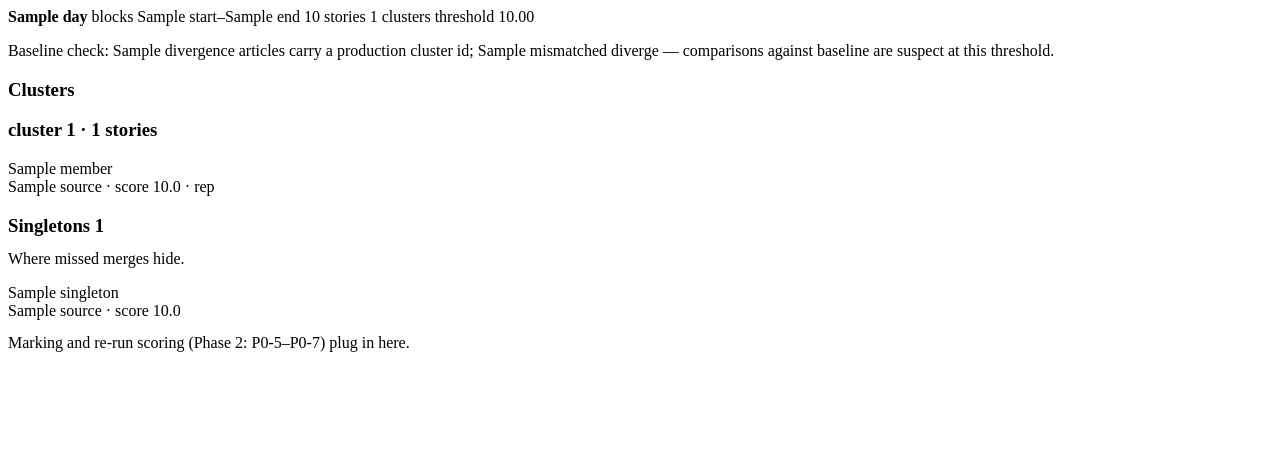
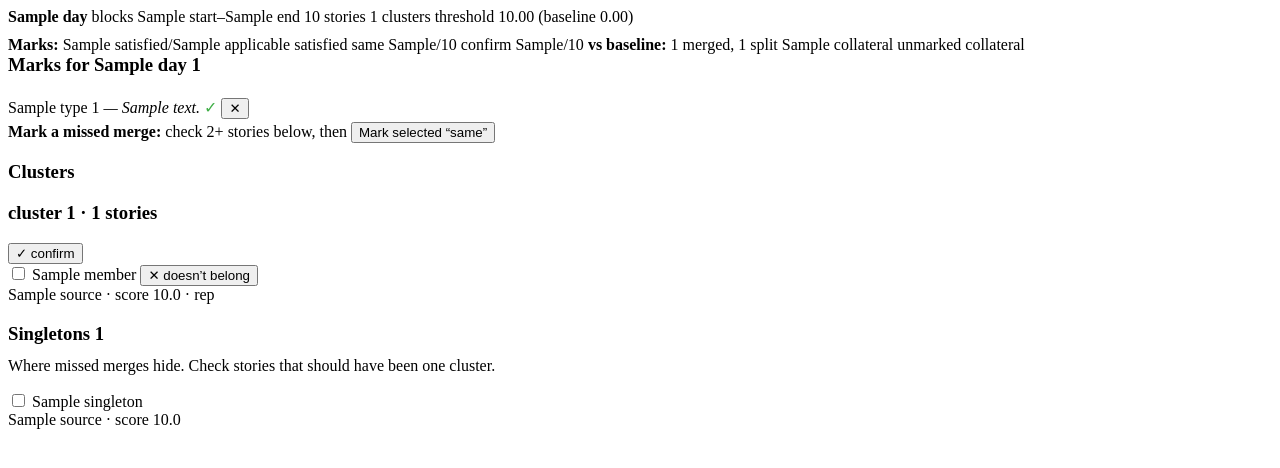
Before and after one commit to philoking/cruxwire-bench, a FastAPI app: template bench/web/templates/window.html in a window 1280 px wide. Shown: the top 468 px of the page. Run offline with FastAPI, Linux system fonts and the light colour scheme; the template is opened without the code that fills it: most values are stand-ins (such as "Sample title", 1, 10 or a date in 2020).

Commit message:
Phase 2: in-place marking, re-run, and scoring against marks
Implements P0-5..P0-7. The core tuning loop now works: mark a clustering
mistake, re-run at new params, and read the result scored against the marks.

- bench/marks.py: SQLite-backed marks store (bench-private). Marks are relations
  over article ids (same / not_same / confirm), deliberately untied to cluster,
  span, params, or model, so they stay valid as those change.
- bench/scoring.py: score a clustering vs marks (same satisfied, not_same
  honored, confirm held, n/a when ids absent), plus a baseline diff
  (newly merged/split pairs) and unmarked-collateral count.
- bench/web: window view gains selection checkboxes, "mark same", per-cluster
  confirm, per-member "doesn't belong", a marks list with delete, and a
  score + diff panel. Re-running at a non-baseline threshold shows the diff.
- tests/test_scoring.py: 8 tests pinning the scoring + diff logic.

Verified end-to-end over HTTP against the synthetic corpus.

Co-Authored-By: Claude Opus 4.8 (1M context) <noreply@anthropic.com>

```diff
--- a/bench/web/app.py
+++ b/bench/web/app.py
@@ -1,33 +1,37 @@
 """FastAPI + HTMX console.
 
-Phase 1 surface (spec P0-2..P0-4): pick a day, size a span from one 2-hour block
-up to the full day, and view the full clustering — every cluster and every
-singleton together — re-clustering as the span changes. Marking and re-run
-scoring (Phase 2) are stubbed with clear extension points.
+Phase 1 (P0-2..P0-4): pick a day, size a span, view the full clustering.
+Phase 2 (P0-5..P0-7): mark mistakes in place, re-run at new params, and score
+the result against the marks with a span-scoped diff vs the production baseline.
 """
 
 from __future__ import annotations
 
 from pathlib import Path
 
-from fastapi import FastAPI, Request
+from fastapi import FastAPI, Form, Request
 from fastapi.responses import HTMLResponse
 from fastapi.templating import Jinja2Templates
 
 from schema import SCHEMA_VERSION
-from .. import config, engine
+from .. import config, engine, marks, scoring
 from ..corpus import Corpus
 
 BASE = Path(__file__).parent
 templates = Jinja2Templates(directory=str(BASE / "templates"))
+app = FastAPI(title="Cruxwire Clustering Bench")
 
-app = FastAPI(title="Cruxwire Clustering Bench")
+# The faithful baseline clusters at production params (spec → Replay Fidelity).
+BASELINE_THRESHOLD = engine.DEFAULT_SIM_THRESHOLD
 
 
 def get_corpus() -> Corpus:
-    # Cheap to construct (in-memory DuckDB); one per request keeps it simple and
-    # avoids cross-request connection sharing. Optimize later if needed.
     return Corpus()
+
+
+def _id_map(articles: list[dict], result: engine.ClusterResult) -> dict[str, str]:
+    """index->cluster_id  ⇒  article_id->cluster_id (what scoring/marks speak)."""
+    return {articles[i]["id"]: cid for i, cid in result.cluster_id_of.items()}
 
 
 @app.get("/", response_class=HTMLResponse)
@@ -35,14 +39,9 @@ def home(request: Request):
     corpus = get_corpus()
     days = corpus.days()
     return templates.TemplateResponse(
-        request,
-        "day.html",
-        {
-            "days": days,
-            "schema_version": SCHEMA_VERSION,
-            "warning": corpus.schema_warning,
-            "corpus_dir": str(config.CORPUS_DIR),
-        },
+        request, "day.html",
+        {"days": days, "schema_version": SCHEMA_VERSION,
+         "warning": corpus.schema_warning, "corpus_dir": str(config.CORPUS_DIR)},
     )
 
 
@@ -51,67 +50,88 @@ def day_blocks(request: Request, day: str):
     corpus = get_corpus()
     blocks = corpus.blocks(day)
     return templates.TemplateResponse(
-        request,
-        "blocks.html",
+        request, "blocks.html",
         {"day": day, "blocks": blocks, "total": sum(b.story_count for b in blocks)},
     )
 
 
-@app.get("/window", response_class=HTMLResponse)
-def window(request: Request, day: str, start: str, end: str, threshold: float = engine.DEFAULT_SIM_THRESHOLD):
-    """The primary surface: full clustering for the current span."""
+def _render_window(request: Request, day: str, start: str, end: str, threshold: float):
+    """Cluster the span at `threshold`, score it against the day's marks, and
+    diff it against the production baseline. Shared by /window and mark actions."""
     corpus = get_corpus()
     articles = corpus.load_span(day, start, end)
-    result = engine.cluster(articles, sim_threshold=threshold)
 
-    # Baseline fidelity: does our re-cluster reproduce the recorded prod_cluster_id?
-    divergence = _baseline_divergence(articles, result)
+    current = engine.cluster(articles, sim_threshold=threshold)
+    cur_map = _id_map(articles, current)
+
+    day_marks = marks.list_marks(day)
+    score = scoring.score_marks(day_marks, cur_map)
+    unsatisfied = set(score.unsatisfied)
+    marked_ids = {i for m in day_marks for i in m.article_ids}
+
+    # Diff vs baseline (only meaningful when the operator has moved off prod params).
+    diff = None
+    collateral = 0
+    if abs(threshold - BASELINE_THRESHOLD) > 1e-9:
+        baseline = engine.cluster(articles, sim_threshold=BASELINE_THRESHOLD)
+        diff = scoring.diff_clusterings(_id_map(articles, baseline), cur_map)
+        collateral = scoring.collateral(diff, day_marks)
 
     clusters = [
-        {
-            "cluster_id": result.cluster_id_of[grp[0]],
-            "members": [articles[i] for i in grp],
-            "size": len(grp),
-        }
-        for grp in result.clusters
-        if len(grp) > 1
+        {"cluster_id": cur_map[articles[grp[0]]["id"]],
+         "members": [articles[i] for i in grp], "size": len(grp),
+         "member_ids": [articles[i]["id"] for i in grp]}
+        for grp in current.clusters if len(grp) > 1
     ]
-    singletons = [articles[i] for i in result.singletons]
+    singletons = [articles[i] for i in current.singletons]
 
     return templates.TemplateResponse(
-        request,
-        "window.html",
-        {
-            "day": day,
-            "start": start,
-            "end": end,
-            "threshold": threshold,
-            "clusters": clusters,
-            "singletons": singletons,
-            "total": len(articles),
-            "n_clusters": len(clusters),
-            "divergence": divergence,
-        },
+        request, "window.html",
+        {"day": day, "start": start, "end": end, "threshold": threshold,
+         "baseline_threshold": BASELINE_THRESHOLD,
+         "clusters": clusters, "singletons": singletons,
+         "total": len(articles), "n_clusters": len(clusters),
+         "marks": day_marks, "score": score, "diff": diff, "collateral": collateral,
+         "unsatisfied": unsatisfied, "marked_ids": marked_ids},
     )
 
 
-def _baseline_divergence(articles: list[dict], result: engine.ClusterResult) -> dict | None:
-    """Compare our cluster assignment to the recorded prod_cluster_id.
+@app.get("/window", response_class=HTMLResponse)
+def window(request: Request, day: str, start: str, end: str,
+           threshold: float = BASELINE_THRESHOLD):
+    return _render_window(request, day, start, end, threshold)
 
-    Returns None when no prod labels are present (e.g. synthetic corpus), else a
-    summary so the operator knows whether to trust comparisons against baseline
-    (spec → Replay Fidelity). This is at the threshold the operator is viewing —
-    a true baseline check should use production threshold; see SPEC_REVIEW.md.
-    """
-    labeled = [(i, a) for i, a in enumerate(articles) if a.get("prod_cluster_id")]
-    if not labeled:
-        return None
-    # Compare co-membership: for each prod cluster, did our run keep it together?
-    mismatched = 0
-    for _i, a in labeled:
-        # crude per-article check: same prod members should share our cluster id.
-        same_prod = [j for j, b in labeled if b["prod_cluster_id"] == a["prod_cluster_id"]]
-        ours_ids = {result.cluster_id_of.get(j) for j in same_prod}
-        if len(ours_ids) > 1:
-            mismatched += 1
-    return {"labeled": len(labeled), "mismatched": mismatched}
+
+def _collect_ids(ids: list[str], ids_csv: str) -> list[str]:
+    out = list(ids or [])
+    if ids_csv:
+        out += [x for x in ids_csv.split(",") if x]
+    return out
+
+
+@app.post("/mark", response_class=HTMLResponse)
+def create_mark(
+    request: Request,
+    day: str = Form(...), start: str = Form(...), end: str = Form(...),
+    threshold: float = Form(BASELINE_THRESHOLD),
+    type: str = Form(...),
+    ids: list[str] = Form(default=[]),
+    ids_csv: str = Form(default=""),
+    note: str = Form(default=""),
+):
+    article_ids = _collect_ids(ids, ids_csv)
+    try:
+        marks.add_mark(day, type, article_ids, note=note or None)
+    except ValueError:
+        pass  # too-few ids etc. — ignore and just re-render
+    return _render_window(request, day, start, end, threshold)
+
+
+@app.post("/mark/delete", response_class=HTMLResponse)
+def remove_mark(
+    request: Request, mark_id: str = Form(...),
+    day: str = Form(...), start: str = Form(...), end: str = Form(...),
+    threshold: float = Form(BASELINE_THRESHOLD),
+):
+    marks.delete_mark(mark_id)
+    return _render_window(request, day, start, end, threshold)
--- a/bench/web/templates/window.html
+++ b/bench/web/templates/window.html
@@ -1,3 +1,4 @@
+{% set span = {"day": day, "start": start, "end": end, "threshold": threshold} %}
 <div class="panel">
   <div class="row" style="justify-content:space-between">
     <div>
@@ -5,17 +6,62 @@
       <span class="pill">blocks {{ start }}–{{ end }}</span>
       <span class="pill">{{ total }} stories</span>
       <span class="pill">{{ n_clusters }} clusters</span>
-      <span class="pill">threshold {{ "%.2f"|format(threshold) }}</span>
+      <span class="pill">threshold {{ "%.2f"|format(threshold) }}{% if threshold != baseline_threshold %} (baseline {{ "%.2f"|format(baseline_threshold) }}){% endif %}</span>
     </div>
   </div>
-  {% if divergence %}
-    <p class="muted" style="margin-bottom:0">
-      Baseline check: {{ divergence.labeled }} articles carry a production cluster id;
-      {% if divergence.mismatched == 0 %}re-cluster reproduces all of them.
-      {% else %}<span class="warn">{{ divergence.mismatched }} diverge</span> — comparisons against baseline are suspect at this threshold.
-      {% endif %}
-    </p>
+
+  {# ── Score vs marks + diff vs baseline ── #}
+  {% if score.applicable or diff %}
+  <div class="row" style="gap:18px; margin-top:10px">
+    {% if score.applicable %}
+      <span><strong>Marks:</strong> {{ score.satisfied }}/{{ score.applicable }} satisfied</span>
+      {% if score.same_total %}<span class="muted">same {{ score.same_satisfied }}/{{ score.same_total }}</span>{% endif %}
+      {% if score.not_same_total %}<span class="muted">not-same {{ score.not_same_honored }}/{{ score.not_same_total }}</span>{% endif %}
+      {% if score.confirm_total %}<span class="muted">confirm {{ score.confirm_held }}/{{ score.confirm_total }}</span>{% endif %}
+      {% if score.not_applicable %}<span class="muted">({{ score.not_applicable }} n/a in span)</span>{% endif %}
+    {% else %}
+      <span class="muted">No applicable marks in this span yet.</span>
+    {% endif %}
+    {% if diff %}
+      <span><strong>vs baseline:</strong> {{ diff.newly_merged|length }} merged, {{ diff.newly_split|length }} split</span>
+      <span class="{{ 'warn' if collateral else 'muted' }}">{{ collateral }} unmarked collateral</span>
+    {% endif %}
+  </div>
   {% endif %}
+</div>
+
+{# ── Marks list ── #}
+{% if marks %}
+<div class="panel">
+  <h3 style="margin-top:0" class="muted">Marks for {{ day }} <span class="pill">{{ marks|length }}</span></h3>
+  {% for m in marks %}
+    <div class="row" style="justify-content:space-between; padding:3px 0">
+      <span>
+        <span class="pill {{ 'warn' if m.mark_id in unsatisfied else '' }}">{{ m.type }}</span>
+        <span class="muted">{{ m.article_ids|join(', ') }}</span>
+        {% if m.note %}<em class="muted">— {{ m.note }}</em>{% endif %}
+        {% if m.mark_id in unsatisfied %}<span class="warn">✗ not met</span>{% else %}<span style="color:#3fae46">✓</span>{% endif %}
+      </span>
+      <button type="button" class="muted"
+              hx-post="/mark/delete" hx-target="#window" hx-swap="innerHTML"
+              hx-vals='{"mark_id":"{{ m.mark_id }}","day":"{{ day }}","start":"{{ start }}","end":"{{ end }}","threshold":"{{ threshold }}"}'>✕</button>
+    </div>
+  {% endfor %}
+</div>
+{% endif %}
+
+{# ── Mark "same" across selected stories ── #}
+<div class="panel">
+  <div class="row">
+    <strong>Mark a missed merge:</strong>
+    <span class="muted">check 2+ stories below, then</span>
+    <button type="button"
+            hx-post="/mark" hx-target="#window" hx-swap="innerHTML"
+            hx-include="input[name='ids']:checked"
+            hx-vals='{"type":"same","day":"{{ day }}","start":"{{ start }}","end":"{{ end }}","threshold":"{{ threshold }}"}'>
+      Mark selected “same”
+    </button>
+  </div>
 </div>
 
 <div class="grid2">
@@ -23,10 +69,24 @@
     <h3 class="muted">Clusters</h3>
     {% for c in clusters %}
       <div class="cluster">
-        <h3>cluster {{ c.cluster_id[:8] }} · {{ c.size }} stories</h3>
+        <div class="row" style="justify-content:space-between">
+          <h3>cluster {{ c.cluster_id[:8] }} · {{ c.size }} stories</h3>
+          <button type="button" class="muted"
+                  hx-post="/mark" hx-target="#window" hx-swap="innerHTML"
+                  hx-vals='{"type":"confirm","ids_csv":"{{ c.member_ids|join(",") }}","day":"{{ day }}","start":"{{ start }}","end":"{{ end }}","threshold":"{{ threshold }}"}'>✓ confirm</button>
+        </div>
         {% for m in c.members %}
           <div class="story {% if loop.first %}rep{% endif %}">
-            <div>{{ m.title or '(untitled)' }}</div>
+            <div class="row" style="justify-content:space-between">
+              <label style="flex:1">
+                <input type="checkbox" name="ids" value="{{ m.id }}">
+                {{ m.title or '(untitled)' }}
+                {% if m.id in marked_ids %}<span class="pill">marked</span>{% endif %}
+              </label>
+              <button type="button" class="muted" title="this story doesn't belong with the rest"
+                      hx-post="/mark" hx-target="#window" hx-swap="innerHTML"
+                      hx-vals='{"type":"not_same","ids_csv":"{{ ([m.id] + (c.member_ids|reject("equalto", m.id)|list))|join(",") }}","day":"{{ day }}","start":"{{ start }}","end":"{{ end }}","threshold":"{{ threshold }}"}'>✕ doesn’t belong</button>
+            </div>
             <div class="src">{{ m.source or '?' }} · score {{ "%.1f"|format(m.score) }}{% if loop.first %} · rep{% endif %}</div>
           </div>
         {% endfor %}
@@ -38,10 +98,13 @@
 
   <div>
     <h3 class="muted">Singletons <span class="pill">{{ singletons|length }}</span></h3>
-    <p class="muted" style="margin-top:-6px">Where missed merges hide.</p>
+    <p class="muted" style="margin-top:-6px">Where missed merges hide. Check stories that should have been one cluster.</p>
     {% for s in singletons %}
       <div class="story">
-        <div>{{ s.title or '(untitled)' }}</div>
+        <label><input type="checkbox" name="ids" value="{{ s.id }}">
+          {{ s.title or '(untitled)' }}
+          {% if s.id in marked_ids %}<span class="pill">marked</span>{% endif %}
+        </label>
         <div class="src">{{ s.source or '?' }} · score {{ "%.1f"|format(s.score) }}</div>
       </div>
     {% else %}
@@ -49,7 +112,3 @@
     {% endfor %}
   </div>
 </div>
-
-<div class="panel" style="margin-top:14px">
-  <span class="muted">Marking and re-run scoring (Phase 2: P0-5–P0-7) plug in here.</span>
-</div>
```
Also changed, not shown: bench/marks.py (added, +144 -0 lines), bench/scoring.py (added, +127 -0 lines), tests/test_scoring.py (added, +74 -0 lines), README.md.
